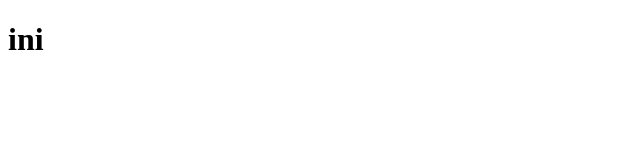
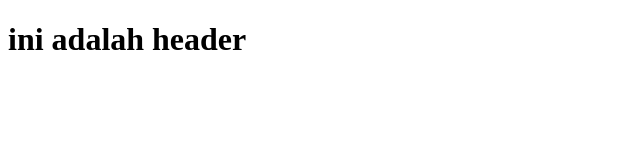
Before and after one commit to 085852681138/harisabdullah.github.io, a plain HTML site: page index.html in a window 1280 px wide. Shown: the whole page, without its empty margins (0-640 px from the left). Drawn offline with Linux system fonts and the light colour scheme.

Commit message:
update index.html

```diff
--- a/index.html
+++ b/index.html
@@ -4,7 +4,7 @@
     <title>Website Portofolio | HARIS ABDULLAH</title>
   </head>
   <body>
-    <h1>ini </h1>
+    <h1>ini adalah header</h1>
   </body>
 
 
```
